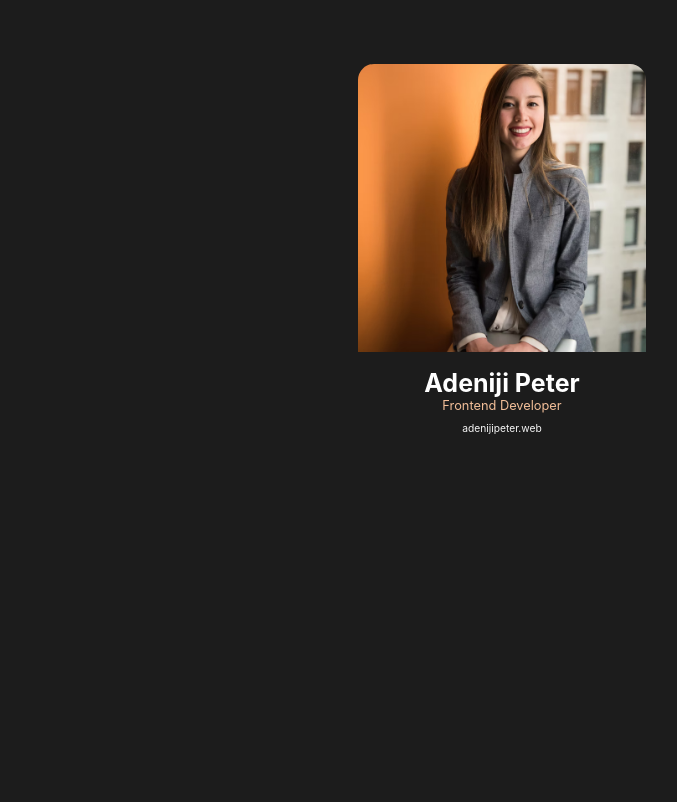
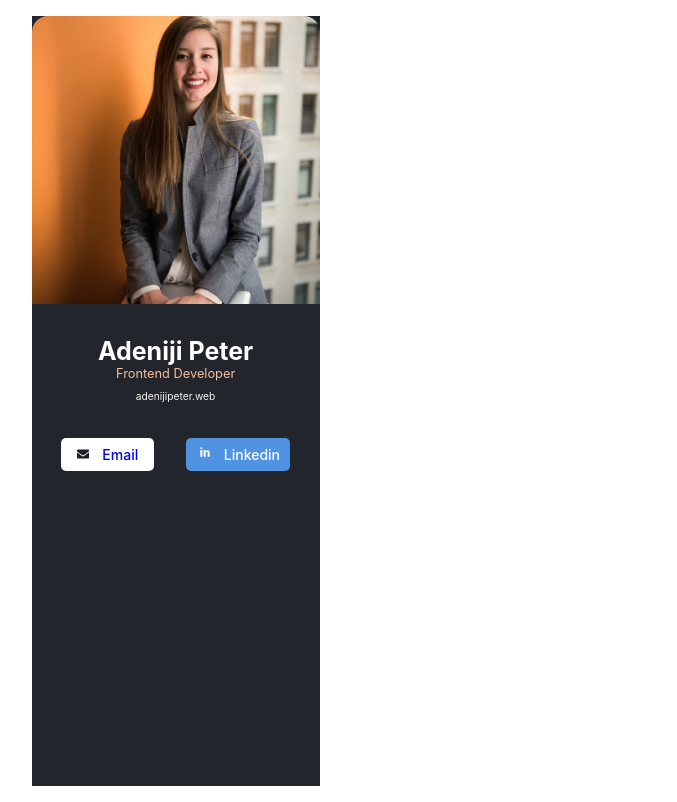
Before and after one commit to AGpeter2018/my-business-card, a React (Create React App) app: page / in a window 1280 px wide. Shown: the whole page, without its empty margins (138-815 px from the left). Built offline with nearby package versions, Linux system fonts and the light colour scheme.

Commit message:
nice folder for social icon addedd and both the social icon with their links was implemented

```diff
--- a/package.json
+++ b/package.json
@@ -9,6 +9,7 @@
     "@testing-library/user-event": "^13.5.0",
     "react": "^19.1.1",
     "react-dom": "^19.1.1",
+    "react-icons": "^5.5.0",
     "react-scripts": "5.0.1",
     "web-vitals": "^2.1.4"
   },
--- a/public/index.html
+++ b/public/index.html
@@ -8,6 +8,10 @@
     <meta
       name="description"
       content="Web site created using create-react-app"
+    />
+    <link
+      rel="stylesheet"
+      href="https://cdnjs.cloudflare.com/ajax/libs/font-awesome/7.0.0/css/all.min.css"
     />
     <link rel="apple-touch-icon" href="%PUBLIC_URL%/logo192.png" />
     <!--
--- a/src/App.css
+++ b/src/App.css
@@ -2,6 +2,9 @@
   background: #1c1c1c;
   height: 96.2vh;
   width: 100vw;
-  padding: 1rem 0;
-  /* position: relative; */
+  background: #23252c;
+  width: 18rem;
+  margin-left: 10.6rem;
+  margin-right: 10.6rem;
+  margin-top: -2rem;
 }
--- a/src/App.js
+++ b/src/App.js
@@ -2,12 +2,16 @@ import React from "react";
 import "./App.css";
 import ImageComponent from "./components/image-component";
 import TextEditComponent from "./components/text-header-component/text-header.component";
+import SocialIcon1 from "./components/social-icon1-component/social-icon1-component";
 
 class App extends React.Component {
   constructor() {
     super();
     this.state = {
-      emailLink: "",
+      emailLink: "mailto:adenijipeter@gmail.com",
+      emailLogoLink: "envelope",
+      linkedInLink: "https://www.linkedin.com/in/adeniji-peter/",
+      linkedInLogoLink: "linkedin",
     };
   }
   render() {
@@ -15,7 +19,10 @@ class App extends React.Component {
       <div className="App">
         <div className="body-container">
           <ImageComponent />
+          <div className="text-and-icon-container">
           <TextEditComponent />
+          <SocialIcon1 />
+          </div>
         </div>
       </div>
     );
--- /dev/null
+++ b/src/components/social-icon1-component/social-icon1-component.jsx
@@ -0,0 +1,24 @@
+import React from "react";
+import { FaEnvelope } from "react-icons/fa";
+import { TiSocialLinkedin } from "react-icons/ti";
+import "./social-icon1-style.css";
+
+const SocialIcon1 = () => {
+  return (
+    <div className="iconProperty">
+      <a className="emailBody" href="mailto:adenijipeter@gmail.com">
+        <FaEnvelope className="iconEmail" />
+        Email
+      </a>
+      <a
+        className="linkedinBody"
+        href="https://www.linkedin.com/in/adeniji-peter/"
+      >
+        <TiSocialLinkedin className="iconLinkedin" />
+        Linkedin
+      </a>
+    </div>
+  );
+};
+
+export default SocialIcon1;
--- /dev/null
+++ b/src/components/social-icon1-component/social-icon1-style.css
@@ -0,0 +1,44 @@
+.iconProperty {
+  text-align: center;
+  padding-top: 2rem;
+}
+
+.iconProperty a {
+  text-decoration: none;
+  padding: 0 2rem;
+  margin: 0 1rem;
+  width: 36px;
+  height: 16px;
+  font-family: Inter;
+  font-weight: 500;
+  font-size: 14px;
+  line-height: 16px;
+  letter-spacing: 0%;
+}
+
+.iconProperty .emailBody {
+  background: white;
+  padding: 0.5rem 1rem;
+  border-radius: 5px;
+}
+
+.iconProperty .linkedinBody {
+  background: #5093e2;
+  color: white;
+  padding: 0.5rem 0.65rem;
+  border-radius: 5px;
+}
+
+.iconProperty a .iconEmail {
+  font-size: 0.75rem;
+  padding-right: 0.85rem;
+  opacity: 1;
+  color: #1e1f26;
+}
+
+.iconProperty a .iconLinkedin {
+  font-size: 1rem;
+  padding-right: 0.7rem;
+  opacity: 1;
+  color: #ffffff;
+}
--- a/src/components/text-header-component/text-header-style.css
+++ b/src/components/text-header-component/text-header-style.css
@@ -1,12 +1,16 @@
-.text-headercontainer {
+.text-container {
   /* text-align: center; */
   display: flex;
   flex-direction: column;
   align-items: center;
   justify-content: center;
+  /* background: #23252c; */
+  /* margin: -1rem 43.7rem; */
+  /* padding-bottom: 15rem; */
 }
 
-.text-headercontainer h2 {
+.text-container h2 {
+  padding-top: 1rem;
   margin: 0;
   font-family: Inter;
   font-weight: 700;
@@ -19,7 +23,7 @@
   color: #ffffff;
 }
 
-.text-headercontainer p {
+.text-container p {
   margin: 0.5rem 0;
   font-family: Inter;
   font-weight: 400;
--- a/src/components/text-header-component/text-header.component.jsx
+++ b/src/components/text-header-component/text-header.component.jsx
@@ -4,7 +4,7 @@ import TitleComponent from "../title-component/title-component";
 
 const TextEditComponent = () => {
   return (
-    <div className="text-headercontainer">
+    <div className="text-container">
       <h2>Adeniji Peter</h2>
       <TitleComponent />
       <p>adenijipeter.web</p>
```
Also changed, not shown: src/components/about-component/about-component.jsx (added), src/components/about-component/about-style.css (added), 1 other file (tests, documents, lock files or other folders).
